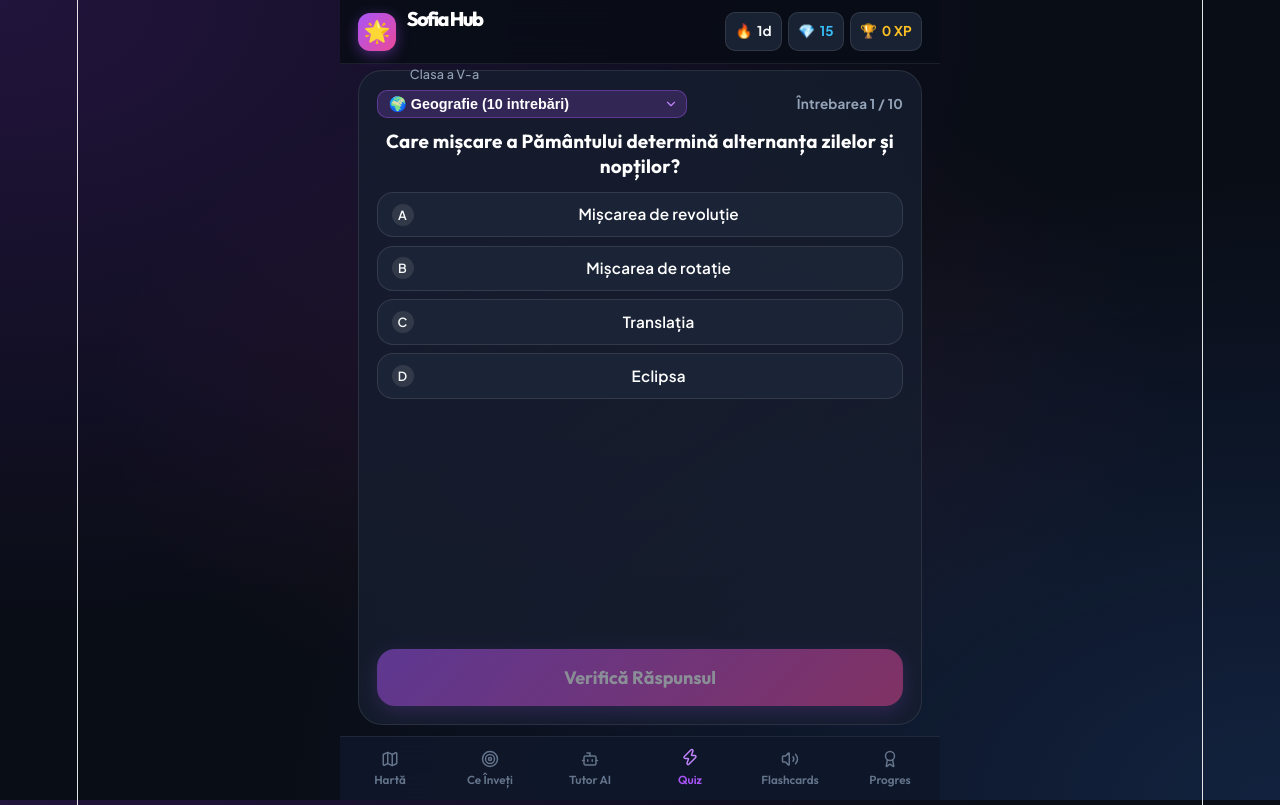
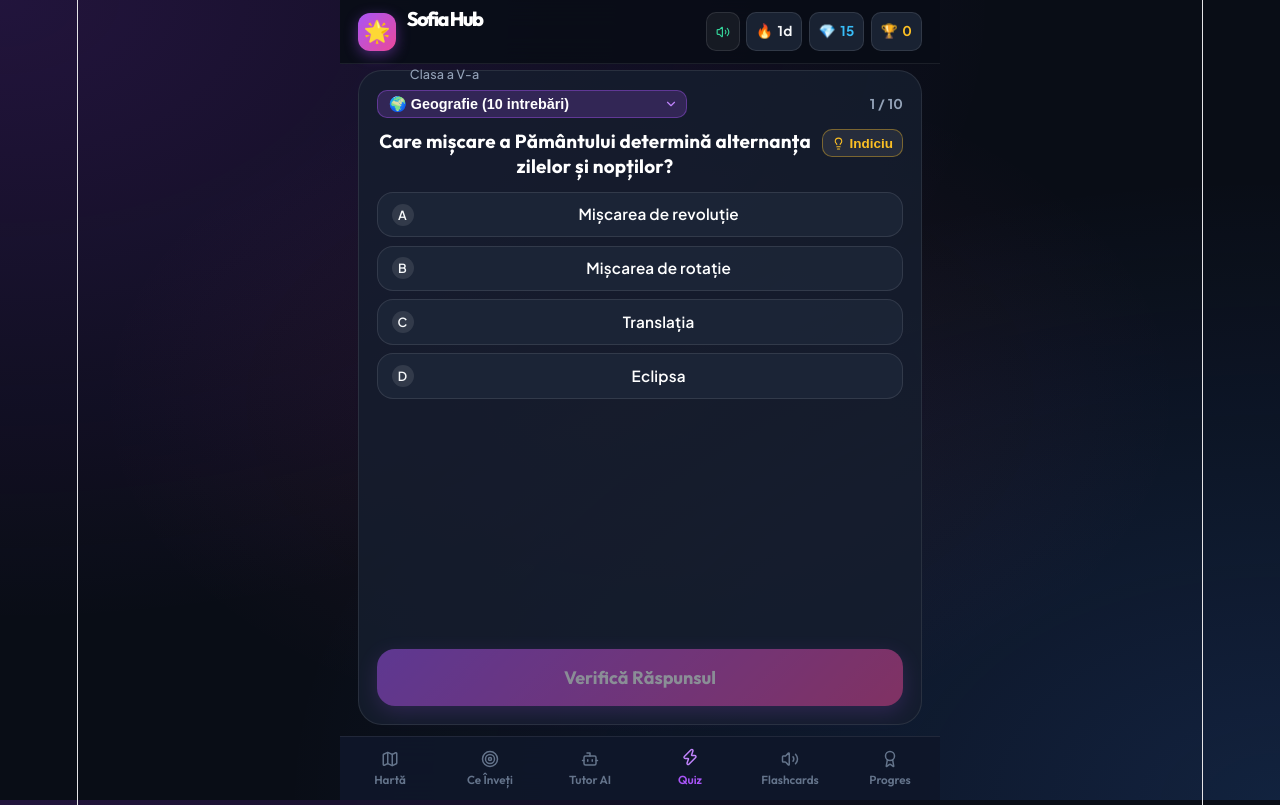
Before and after one commit to sergiuman/sofia-clasa-5, a React (Vite) app: page / in a window 1280 px wide. Both pictures are taken after a click on the button "Quiz". Built offline with nearby package versions, Linux system fonts and the light colour scheme.

Commit message:
Implement 10-teenager feedback enhancements: Mute toggle, Gems Shop, Question Hints, Streak Combos, and expanded quizzes

```diff
--- a/src/App.jsx
+++ b/src/App.jsx
@@ -4,16 +4,19 @@ import LearningMapView from './components/LearningMapView';
 import LearningOutcomesView from './components/LearningOutcomesView';
 import SubjectCard from './components/SubjectCard';
 import SubjectDetailModal from './components/SubjectDetailModal';
+import GemsShopModal from './components/GemsShopModal';
 import AITutorView from './components/AITutorView';
 import QuizArenaView from './components/QuizArenaView';
 import FlashcardsView from './components/FlashcardsView';
 import ProgressView from './components/ProgressView';
 import { SUBJECTS, BADGES } from './data/subjectsData';
-import { playCorrectSound, playChestSound, playLevelUpSound } from './utils/soundEngine';
+import { playCorrectSound, playChestSound, getSoundMuted, toggleSoundMute } from './utils/soundEngine';
 import './styles/main.css';
 
 export default function App() {
   const [activeTab, setActiveTab] = useState('map');
+  const [isMuted, setIsMuted] = useState(() => getSoundMuted());
+  const [isShopOpen, setIsShopOpen] = useState(false);
 
   const [answeredQuestionIds, setAnsweredQuestionIds] = useState(() => {
     const saved = localStorage.getItem('sofia_answered_questions');
@@ -44,6 +47,15 @@ export default function App() {
   useEffect(() => {
     localStorage.setItem('sofia_streak_count', streakCount.toString());
   }, [streakCount]);
+
+  const handleToggleMute = () => {
+    const mutedState = toggleSoundMute();
+    setIsMuted(mutedState);
+  };
+
+  const handleDeductGems = (amount) => {
+    setGemsCount((prev) => Math.max(0, prev - amount));
+  };
 
   // Calculate dynamic progress for each subject
   const subjectsData = SUBJECTS.map((sub) => {
@@ -100,6 +112,9 @@ export default function App() {
         userLevel={userLevel}
         streakCount={streakCount}
         gemsCount={gemsCount}
+        isMuted={isMuted}
+        onToggleMute={handleToggleMute}
+        onOpenShop={() => setIsShopOpen(true)}
       />
 
       <main>
@@ -163,6 +178,14 @@ export default function App() {
         onClose={() => setSelectedSubject(null)}
         onLaunchQuiz={handleLaunchQuiz}
       />
+
+      {isShopOpen && (
+        <GemsShopModal
+          gemsCount={gemsCount}
+          onDeductGems={handleDeductGems}
+          onClose={() => setIsShopOpen(false)}
+        />
+      )}
     </div>
   );
 }
--- /dev/null
+++ b/src/components/GemsShopModal.jsx
@@ -0,0 +1,128 @@
+import React, { useState } from 'react';
+import { X, Gem, Check, ShoppingBag, Sparkles, Crown, Zap, Shield } from 'lucide-react';
+import { playChestSound } from '../utils/soundEngine';
+
+export default function GemsShopModal({ gemsCount, onDeductGems, onClose }) {
+  const [unlockedItems, setUnlockedItems] = useState(() => {
+    const saved = localStorage.getItem('sofia_unlocked_shop_items');
+    return saved ? JSON.parse(saved) : ['item-1'];
+  });
+
+  const shopItems = [
+    {
+      id: 'item-1',
+      title: 'Ramă Aurie de Profil',
+      price: 0,
+      icon: '🌟',
+      desc: 'Contur auriu strălucitor pentru avatarul Sofiei.'
+    },
+    {
+      id: 'item-2',
+      title: 'Coroana de Campion',
+      price: 20,
+      icon: '👑',
+      desc: 'Coroană regală vizibilă în antetul aplicației.'
+    },
+    {
+      id: 'item-3',
+      title: 'Scutul de Protecție la Teste',
+      price: 35,
+      icon: '🛡️',
+      desc: 'Îți permite să anulezi o greșeală la quiz!'
+    },
+    {
+      id: 'item-4',
+      title: 'Temă Neonică Violet',
+      price: 50,
+      icon: '🌌',
+      desc: 'Fundal galactic neonic de înaltă calitate.'
+    }
+  ];
+
+  const handleBuyItem = (item) => {
+    if (unlockedItems.includes(item.id)) return;
+    if (gemsCount < item.price) return;
+
+    onDeductGems(item.price);
+    playChestSound();
+
+    const updated = [...unlockedItems, item.id];
+    setUnlockedItems(updated);
+    localStorage.setItem('sofia_unlocked_shop_items', JSON.stringify(updated));
+  };
+
+  return (
+    <div className="mobile-modal-overlay" onClick={onClose}>
+      <div className="mobile-modal-content" onClick={(e) => e.stopPropagation()}>
+        <div className="mobile-modal-handle" />
+
+        <button className="close-modal-btn" onClick={onClose} style={{ top: '1.25rem', right: '1.25rem' }}>
+          <X size={20} />
+        </button>
+
+        <div style={{ textAlign: 'center', marginBottom: '1.25rem' }}>
+          <div style={{ display: 'inline-flex', alignItems: 'center', gap: '0.4rem', background: 'rgba(56, 189, 248, 0.15)', border: '1px solid rgba(56, 189, 248, 0.4)', padding: '0.4rem 0.9rem', borderRadius: '16px', color: '#38bdf8', fontWeight: 800, fontSize: '0.9rem', marginBottom: '0.5rem' }}>
+            <Gem size={18} /> {gemsCount} Diamente 💎
+          </div>
+          <h3 style={{ fontFamily: 'var(--font-heading)', fontSize: '1.3rem', color: '#fff' }}>
+            Magazinul Sofiei 🛒
+          </h3>
+          <p style={{ color: 'var(--text-muted)', fontSize: '0.8rem' }}>
+            Folosește diamentele colectate pentru a debloca recompense!
+          </p>
+        </div>
+
+        <div style={{ display: 'flex', flexDirection: 'column', gap: '0.75rem', marginBottom: '1rem' }}>
+          {shopItems.map((item) => {
+            const isUnlocked = unlockedItems.includes(item.id);
+            const canAfford = gemsCount >= item.price;
+
+            return (
+              <div
+                key={item.id}
+                style={{
+                  background: 'rgba(30, 41, 59, 0.7)',
+                  border: isUnlocked ? '1px solid rgba(16, 185, 129, 0.4)' : '1px solid rgba(255, 255, 255, 0.08)',
+                  padding: '0.85rem 1rem',
+                  borderRadius: '16px',
+                  display: 'flex',
+                  alignItems: 'center',
+                  justifyContent: 'space-between'
+                }}
+              >
+                <div style={{ display: 'flex', alignItems: 'center', gap: '0.75rem' }}>
+                  <span style={{ fontSize: '1.8rem' }}>{item.icon}</span>
+                  <div>
+                    <h4 style={{ fontSize: '0.9rem', color: '#fff', fontWeight: 700 }}>{item.title}</h4>
+                    <p style={{ fontSize: '0.75rem', color: 'var(--text-muted)' }}>{item.desc}</p>
+                  </div>
+                </div>
+
+                {isUnlocked ? (
+                  <span style={{ color: '#34d399', fontSize: '0.8rem', fontWeight: 700, display: 'inline-flex', alignItems: 'center', gap: '0.2rem' }}>
+                    <Check size={16} /> Echipat
+                  </span>
+                ) : (
+                  <button
+                    className="mobile-preset-pill"
+                    style={{
+                      background: canAfford ? 'linear-gradient(135deg, #a855f7, #ec4899)' : 'rgba(255,255,255,0.06)',
+                      borderColor: canAfford ? 'transparent' : 'rgba(255,255,255,0.1)',
+                      color: canAfford ? '#fff' : '#64748b',
+                      fontWeight: 700,
+                      padding: '0.4rem 0.75rem'
+                    }}
+                    onClick={() => handleBuyItem(item)}
+                    disabled={!canAfford}
+                  >
+                    {item.price} 💎
+                  </button>
+                )}
+              </div>
+            );
+          })}
+        </div>
+      </div>
+    </div>
+  );
+}
--- a/src/components/Navbar.jsx
+++ b/src/components/Navbar.jsx
@@ -1,7 +1,17 @@
 import React from 'react';
-import { Map, Target, Bot, Zap, Volume2, Award, Flame, Gem } from 'lucide-react';
+import { Map, Target, Bot, Zap, Volume2, Award, VolumeX } from 'lucide-react';
 
-export default function Navbar({ activeTab, setActiveTab, totalXp, userLevel, streakCount = 1, gemsCount = 15 }) {
+export default function Navbar({
+  activeTab,
+  setActiveTab,
+  totalXp,
+  userLevel,
+  streakCount = 1,
+  gemsCount = 15,
+  isMuted,
+  onToggleMute,
+  onOpenShop
+}) {
   const tabs = [
     { id: 'map', label: 'Hartă', icon: Map },
     { id: 'outcomes', label: 'Ce Înveți', icon: Target },
@@ -24,17 +34,33 @@ export default function Navbar({ activeTab, setActiveTab, totalXp, userLevel, st
         </div>
 
         <div className="mobile-stats-row">
-          <div className="mobile-stat-badge streak">
+          <button
+            onClick={onToggleMute}
+            className="mobile-stat-badge"
+            style={{ background: 'rgba(255,255,255,0.06)', cursor: 'pointer' }}
+            title={isMuted ? 'Sunet Oprit' : 'Sunet Pornit'}
+          >
+            {isMuted ? <VolumeX size={14} color="#ef4444" /> : <Volume2 size={14} color="#34d399" />}
+          </button>
+
+          <div className="mobile-stat-badge streak" title="Zile consecutive de învățare">
             <span>🔥</span>
             <strong>{streakCount}d</strong>
           </div>
-          <div className="mobile-stat-badge gems">
+
+          <div
+            className="mobile-stat-badge gems"
+            style={{ cursor: 'pointer' }}
+            onClick={onOpenShop}
+            title="Deschide Magazinul cu Diamente"
+          >
             <span>💎</span>
             <strong style={{ color: '#38bdf8' }}>{gemsCount}</strong>
           </div>
+
           <div className="mobile-stat-badge xp">
             <span>🏆</span>
-            <strong style={{ color: '#fbbf24' }}>{totalXp} XP</strong>
+            <strong style={{ color: '#fbbf24' }}>{totalXp}</strong>
           </div>
         </div>
       </header>
--- a/src/components/QuizArenaView.jsx
+++ b/src/components/QuizArenaView.jsx
@@ -1,6 +1,7 @@
 import React, { useState } from 'react';
 import confetti from 'canvas-confetti';
-import { Zap, CheckCircle2, XCircle, RotateCcw, ArrowRight, ChevronDown } from 'lucide-react';
+import { Zap, CheckCircle2, XCircle, RotateCcw, ArrowRight, ChevronDown, Lightbulb, Flame } from 'lucide-react';
+import { playComboSound } from '../utils/soundEngine';
 
 export default function QuizArenaView({ subjects, onCorrectAnswer, initialSubjectId }) {
   const [selectedSubjectId, setSelectedSubjectId] = useState(initialSubjectId || subjects[0].id);
@@ -8,6 +9,8 @@ export default function QuizArenaView({ subjects, onCorrectAnswer, initialSubjec
   const [selectedOption, setSelectedOption] = useState(null);
   const [isAnswerSubmitted, setIsAnswerSubmitted] = useState(false);
   const [score, setScore] = useState(0);
+  const [comboStreak, setComboStreak] = useState(0);
+  const [showHint, setShowHint] = useState(false);
   const [quizFinished, setQuizFinished] = useState(false);
 
   const activeSubject = subjects.find((s) => s.id === selectedSubjectId) || subjects[0];
@@ -24,12 +27,21 @@ export default function QuizArenaView({ subjects, onCorrectAnswer, initialSubjec
 
     if (selectedOption === currentQuiz.correct) {
       setScore((prev) => prev + 1);
+      const newCombo = comboStreak + 1;
+      setComboStreak(newCombo);
       onCorrectAnswer(currentQuiz.id);
+
+      if (newCombo >= 2) {
+        playComboSound();
+      }
+
       confetti({
-        particleCount: 40,
+        particleCount: newCombo >= 2 ? 60 : 40,
         spread: 50,
         origin: { y: 0.7 }
       });
+    } else {
+      setComboStreak(0);
     }
   };
 
@@ -38,6 +50,7 @@ export default function QuizArenaView({ subjects, onCorrectAnswer, initialSubjec
       setCurrentQuizIndex((prev) => prev + 1);
       setSelectedOption(null);
       setIsAnswerSubmitted(false);
+      setShowHint(false);
     } else {
       setQuizFinished(true);
       if (score + 1 === activeSubject.quizzes.length) {
@@ -54,6 +67,8 @@ export default function QuizArenaView({ subjects, onCorrectAnswer, initialSubjec
     setCurrentQuizIndex(0);
     setSelectedOption(null);
     setIsAnswerSubmitted(false);
+    setShowHint(false);
+    setComboStreak(0);
     setScore(0);
     setQuizFinished(false);
   };
@@ -63,7 +78,7 @@ export default function QuizArenaView({ subjects, onCorrectAnswer, initialSubjec
       <div className="mobile-quiz-card" style={{ padding: '1rem', display: 'flex', flexDirection: 'column', justifyContent: 'space-between', height: '100%' }}>
         {!quizFinished ? (
           <div style={{ display: 'flex', flexDirection: 'column', height: '100%', justifyContent: 'space-between' }}>
-            {/* Top Bar: Subject Selector Dropdown + Question Counter */}
+            {/* Top Bar: Subject Selector Dropdown + Combo & Question Counter */}
             <div>
               <div style={{ display: 'flex', justifyContent: 'space-between', alignItems: 'center', marginBottom: '0.6rem' }}>
                 <div style={{ position: 'relative' }}>
@@ -95,15 +110,52 @@ export default function QuizArenaView({ subjects, onCorrectAnswer, initialSubjec
                   <ChevronDown size={14} style={{ position: 'absolute', right: '0.5rem', top: '50%', transform: 'translateY(-50%)', pointerEvents: 'none', color: '#c084fc' }} />
                 </div>
 
-                <span style={{ color: 'var(--text-muted)', fontSize: '0.75rem', fontWeight: 700 }}>
-                  Întrebarea {currentQuizIndex + 1} / {activeSubject.quizzes.length}
-                </span>
+                <div style={{ display: 'flex', alignItems: 'center', gap: '0.4rem' }}>
+                  {comboStreak >= 2 && (
+                    <span style={{ background: 'rgba(239, 68, 68, 0.2)', color: '#f87171', padding: '0.2rem 0.5rem', borderRadius: '8px', fontSize: '0.75rem', fontWeight: 800, display: 'inline-flex', alignItems: 'center', gap: '0.2rem' }}>
+                      <Flame size={12} fill="#f87171" /> Combo x{comboStreak}!
+                    </span>
+                  )}
+                  <span style={{ color: 'var(--text-muted)', fontSize: '0.75rem', fontWeight: 700 }}>
+                    {currentQuizIndex + 1} / {activeSubject.quizzes.length}
+                  </span>
+                </div>
               </div>
 
-              {/* Question Text */}
-              <h3 style={{ fontFamily: 'var(--font-heading)', fontSize: '1.05rem', color: '#fff', marginBottom: '0.75rem', lineHeight: '1.3' }}>
-                {currentQuiz.question}
-              </h3>
+              {/* Question Text & Hint Button */}
+              <div style={{ display: 'flex', justifyContent: 'space-between', alignItems: 'flex-start', gap: '0.5rem', marginBottom: '0.75rem' }}>
+                <h3 style={{ fontFamily: 'var(--font-heading)', fontSize: '1.05rem', color: '#fff', lineHeight: '1.3', flex: 1 }}>
+                  {currentQuiz.question}
+                </h3>
+                <button
+                  onClick={() => setShowHint(!showHint)}
+                  style={{
+                    background: showHint ? 'rgba(251, 191, 36, 0.25)' : 'rgba(255, 255, 255, 0.08)',
+                    border: '1px solid rgba(251, 191, 36, 0.4)',
+                    color: '#fbbf24',
+                    padding: '0.3rem 0.5rem',
+                    borderRadius: '10px',
+                    fontSize: '0.75rem',
+                    fontWeight: 700,
+                    cursor: 'pointer',
+                    display: 'inline-flex',
+                    alignItems: 'center',
+                    gap: '0.25rem',
+                    flexShrink: 0
+                  }}
+                >
+                  <Lightbulb size={13} /> Indiciu
+                </button>
+              </div>
+
+              {/* Hint Box */}
+              {showHint && (
+                <div style={{ background: 'rgba(251, 191, 36, 0.1)', border: '1px solid rgba(251, 191, 36, 0.3)', padding: '0.5rem 0.75rem', borderRadius: '12px', marginBottom: '0.75rem' }}>
+                  <p style={{ color: '#fef08a', fontSize: '0.75rem', lineHeight: '1.25' }}>
+                    💡 <strong>Indiciu:</strong> Gândește-te la ce ai învățat la această temă în manual! {currentQuiz.explanation.slice(0, 45)}...
+                  </p>
+                </div>
+              )}
 
               {/* Options List */}
               <div style={{ display: 'flex', flexDirection: 'column', gap: '0.45rem' }}>
--- a/src/utils/soundEngine.js
+++ b/src/utils/soundEngine.js
@@ -1,8 +1,24 @@
 // Motor de sinteză audio Web Audio API pentru efecte sonore interactive
 
 let audioCtx = null;
+let isMuted = false;
+
+export function toggleSoundMute() {
+  isMuted = !isMuted;
+  localStorage.setItem('sofia_sound_muted', isMuted ? 'true' : 'false');
+  return isMuted;
+}
+
+export function getSoundMuted() {
+  const saved = localStorage.getItem('sofia_sound_muted');
+  if (saved !== null) {
+    isMuted = saved === 'true';
+  }
+  return isMuted;
+}
 
 function getAudioContext() {
+  if (isMuted) return null;
   if (!audioCtx) {
     const AudioContextClass = window.AudioContext || window.webkitAudioContext;
     if (AudioContextClass) {
@@ -25,19 +41,45 @@ export function playCorrectSound() {
       const osc = ctx.createOscillator();
       const gain = ctx.createGain();
       osc.type = 'triangle';
-      osc.frequency.setValueAtTime(freq, ctx.currentTime + idx * 0.08);
+      osc.frequency.setValueAtTime(freq, ctx.currentTime + idx * 0.07);
 
-      gain.gain.setValueAtTime(0.15, ctx.currentTime + idx * 0.08);
-      gain.gain.exponentialRampToValueAtTime(0.001, ctx.currentTime + idx * 0.08 + 0.25);
+      gain.gain.setValueAtTime(0.15, ctx.currentTime + idx * 0.07);
+      gain.gain.exponentialRampToValueAtTime(0.001, ctx.currentTime + idx * 0.07 + 0.22);
 
       osc.connect(gain);
       gain.connect(ctx.destination);
 
-      osc.start(ctx.currentTime + idx * 0.08);
-      osc.stop(ctx.currentTime + idx * 0.08 + 0.25);
+      osc.start(ctx.currentTime + idx * 0.07);
+      osc.stop(ctx.currentTime + idx * 0.07 + 0.22);
     });
   } catch (e) {
-    // Audio context fallback
+    // Audio fallback
+  }
+}
+
+export function playComboSound() {
+  try {
+    const ctx = getAudioContext();
+    if (!ctx) return;
+
+    const notes = [659.25, 783.99, 1046.50, 1318.51]; // E5, G5, C6, E6
+    notes.forEach((freq, idx) => {
+      const osc = ctx.createOscillator();
+      const gain = ctx.createGain();
+      osc.type = 'sine';
+      osc.frequency.setValueAtTime(freq, ctx.currentTime + idx * 0.06);
+
+      gain.gain.setValueAtTime(0.2, ctx.currentTime + idx * 0.06);
+      gain.gain.exponentialRampToValueAtTime(0.001, ctx.currentTime + idx * 0.06 + 0.3);
+
+      osc.connect(gain);
+      gain.connect(ctx.destination);
+
+      osc.start(ctx.currentTime + idx * 0.06);
+      osc.stop(ctx.currentTime + idx * 0.06 + 0.3);
+    });
+  } catch (e) {
+    // Audio fallback
   }
 }
 
@@ -70,7 +112,7 @@ export function playChestSound() {
     const ctx = getAudioContext();
     if (!ctx) return;
 
-    const notes = [440, 554.37, 659.25, 880, 1108.73]; // A4, C#5, E5, A5, C#6
+    const notes = [440, 554.37, 659.25, 880, 1108.73];
     notes.forEach((freq, idx) => {
       const osc = ctx.createOscillator();
       const gain = ctx.createGain();
@@ -90,29 +132,3 @@ export function playChestSound() {
     // Audio fallback
   }
 }
-
-export function playLevelUpSound() {
-  try {
-    const ctx = getAudioContext();
-    if (!ctx) return;
-
-    const notes = [261.63, 329.63, 392.00, 523.25, 659.25, 783.99, 1046.50];
-    notes.forEach((freq, idx) => {
-      const osc = ctx.createOscillator();
-      const gain = ctx.createGain();
-      osc.type = 'triangle';
-      osc.frequency.setValueAtTime(freq, ctx.currentTime + idx * 0.06);
-
-      gain.gain.setValueAtTime(0.2, ctx.currentTime + idx * 0.06);
-      gain.gain.exponentialRampToValueAtTime(0.001, ctx.currentTime + idx * 0.06 + 0.35);
-
-      osc.connect(gain);
-      gain.connect(ctx.destination);
-
-      osc.start(ctx.currentTime + idx * 0.06);
-      osc.stop(ctx.currentTime + idx * 0.06 + 0.35);
-    });
-  } catch (e) {
-    // Audio fallback
-  }
-}
```
